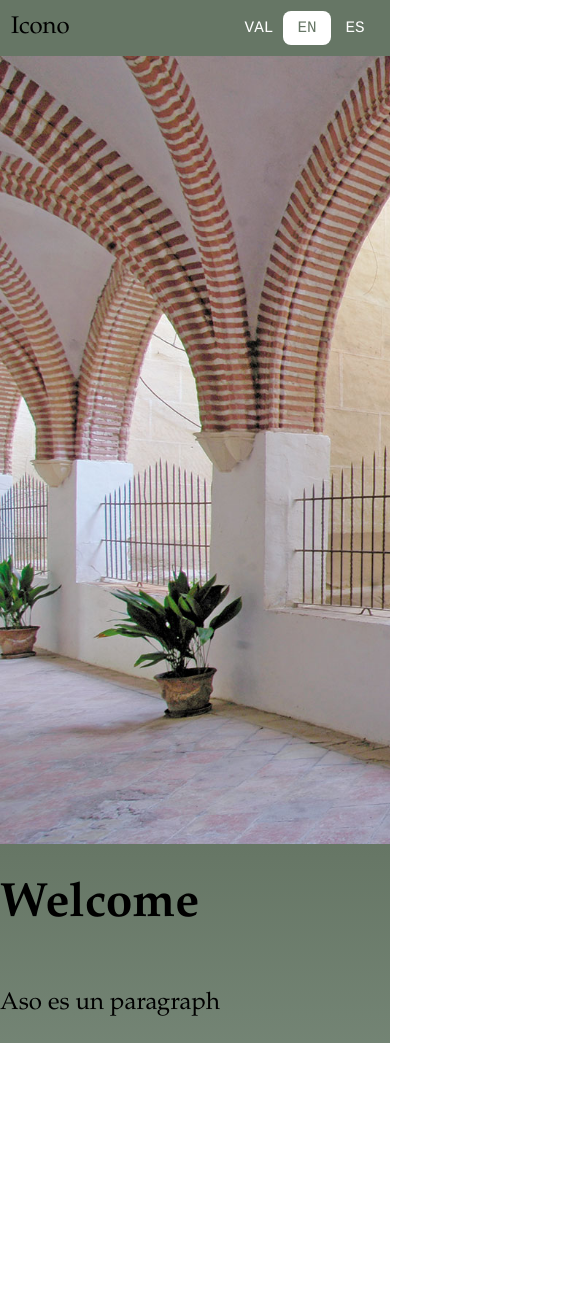
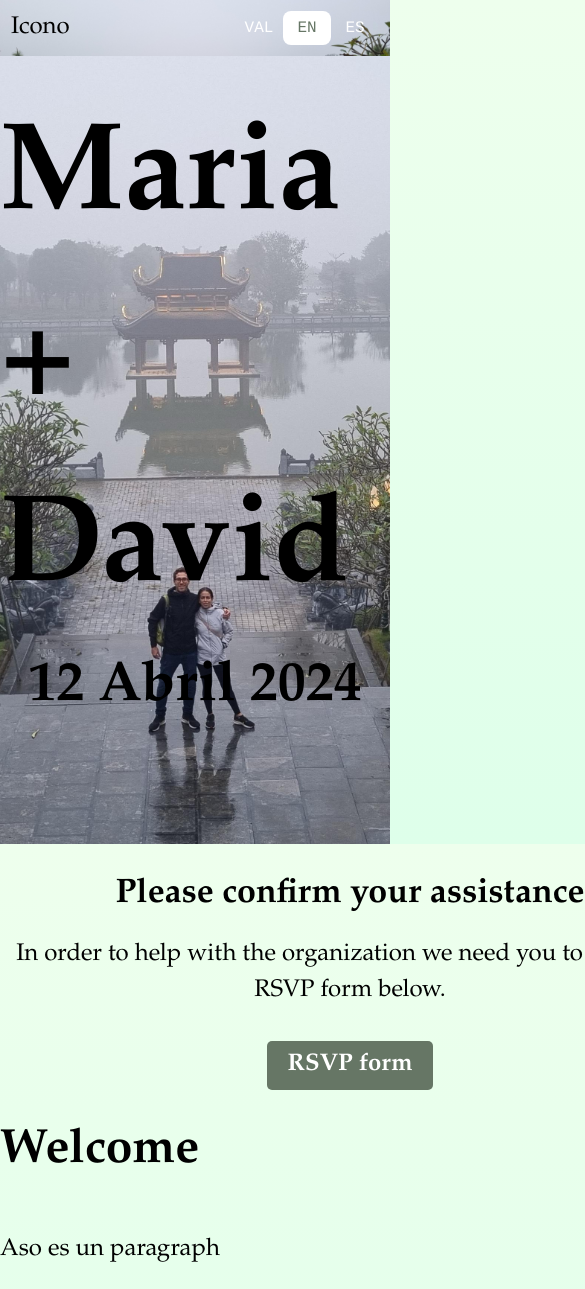
Before and after one commit to camilleri/web-boda, a React (Vite) app: page / in a window 390 px wide. Shown: the top 1289 px of the page, 585 px wide, since content can reach past the window. Before the commit the page ends 1043 px from the top, so only its background shows below. Built offline with nearby package versions, Linux system fonts and the light colour scheme.

Commit message:
Change picture

```diff
--- a/src/App.tsx
+++ b/src/App.tsx
@@ -1,7 +1,9 @@
 import Banner from "./Banner";
 import { Header } from "./Header";
+
 import "./i18n"; // Import your i18n configuration file.
 import { useTranslation } from "react-i18next";
+import Info from "./Info";
 
 function App() {
   const { t } = useTranslation();
@@ -11,6 +13,7 @@ function App() {
       <Header />
       <main>
         <Banner />
+        <Info />
         <h1>{t("welcome")}</h1>
         <p>Aso es un paragraph</p>
       </main>
--- a/src/Banner.css
+++ b/src/Banner.css
@@ -1,13 +1,20 @@
 .banner-img {
   background-color: blueviolet;
-  background-image: url("/claustromudejar.jpg");
+  background-image: url("/vietnam.jpeg");
   width: 100vw;
-  height: calc(100vh - 66px); /* Full viewport height minus header height */
+  /* height: calc(100vh - 66px); */ /* Full viewport height minus header height */
+  height: 100vh;
   background-size: cover;
+  background-position: center center; /* Horizontally and vertically center */
+  display: flex;
+  align-items: center;
+  justify-content: top;
+  flex-direction: column;
 }
 
 @media (max-width: 768px) {
   .banner-img {
-    height: calc(100vh - 56px); /* Full viewport height minus header height */
+    /* height: calc(100vh - 56px); */ /* Full viewport height minus header height */
+    height: 100vh;
   }
 }
--- a/src/Banner.tsx
+++ b/src/Banner.tsx
@@ -1,7 +1,26 @@
 import "./Banner.css";
+import FlexContainer from "./style_components/FlexContainer";
+import Spacer from "./style_components/Spacer";
+import Text from "./style_components/Text";
 
 function Banner() {
-  return <div className="banner-img"></div>;
+  return (
+    <div className="banner-img">
+      <Spacer top="88px" />
+      <FlexContainer
+        alignItems="center"
+        justifyContent="center"
+        flexDirection="column"
+      >
+        <Text fontSize="124px" fontWeight="600">
+          Maria + David
+        </Text>
+        <Text fontSize="56px" fontWeight="600">
+          12 Abril 2024
+        </Text>
+      </FlexContainer>
+    </div>
+  );
 }
 
 export default Banner;
--- a/src/Header.css
+++ b/src/Header.css
@@ -1,5 +1,8 @@
 header {
-  background-color: var(--color-dark-green);
+  /* background-color: var(--color-dark-green); */
+  background-image: url("/vietnam.jpeg");
+  background-size: cover;
+  background-position: center top; /* Horizontally and vertically center */
   position: fixed;
   top: 0;
   left: 0;
--- /dev/null
+++ b/src/Info.tsx
@@ -0,0 +1,61 @@
+import FlexContainer from "./style_components/FlexContainer";
+import Text from "./style_components/Text";
+import "./i18n"; // Import your i18n configuration file.
+import { useTranslation } from "react-i18next";
+import Spacer from "./style_components/Spacer";
+import styled from "styled-components";
+
+// Define the styled link
+const FormLink = styled.a`
+  text-decoration: none; /* Remove the default underline */
+  color: #fff; /* Set the text color */
+  background-color: #667665;
+  padding: 10px 20px; /* Add padding for space around the text */
+  border-radius: 5px; /* Round the corners */
+  display: inline-block; /* Make it behave like a block but inline */
+  transition: background-color 0.3s, transform 0.3s; /* Smooth transition for hover effects */
+
+  /* Hover effect */
+  &:hover {
+    background-color: #546153; /* Darker shade when hovered */
+    transform: scale(1.05); /* Slightly enlarge the link */
+  }
+
+  /* Focus effect */
+  &:focus {
+    outline: none; /* Remove default focus outline */
+    box-shadow: 0 0 5px rgba(0, 123, 255, 0.5); /* Add a custom focus shadow */
+  }
+`;
+
+function Info() {
+  const { t } = useTranslation();
+
+  return (
+    <FlexContainer
+      alignItems="center"
+      justifyContent="center"
+      flexDirection="column"
+    >
+      <Spacer top="26px" />
+      <Text fontSize="34px" fontWeight="600">
+        {t("confirm_assistance_title")}
+      </Text>
+      <Spacer top="16px" />
+      <div style={{ width: "700px" }}>
+        <Text textAlign="center">
+          {t("confirm_assistance_message")}
+          <Spacer top="16px" />
+        </Text>
+      </div>
+      <Spacer top="16px" />
+      <div>
+        <FormLink href="#form" className="form-link">
+          {t("rsvp_form")}
+        </FormLink>
+      </div>
+    </FlexContainer>
+  );
+}
+
+export default Info;
--- a/src/locales/en.ts
+++ b/src/locales/en.ts
@@ -1,6 +1,11 @@
 const en = {
   translation: {
     welcome: "Welcome",
+    confirm_assistance_title: "Please confirm your assistance",
+    confirm_assistance_message:
+      "In order to help with the organization we need you to fill in the RSVP form below.",
+    thanks: "Thanks!",
+    rsvp_form: "RSVP form",
   },
 };
 
--- a/src/main.css
+++ b/src/main.css
@@ -8,7 +8,7 @@
 
 body {
   margin: 0;
-  background: linear-gradient(180deg, #667665, #9eb1a5);
+  background: linear-gradient(180deg, #eeffed, #deffea);
   display: flex;
   font-family: Didot, Didot LT STD, Hoefler Text, Garamond, Times New Roman,
     serif;
@@ -22,14 +22,14 @@ body {
 main {
   display: flex;
   flex-direction: column;
-  padding-top: 70px;
+  /*padding-top: 70px; */
 }
 
-@media (max-width: 768px) {
+/* @media (max-width: 768px) {
   main {
     padding-top: 56px;
   }
-}
+} */
 
 button {
   border-radius: 8px;
--- /dev/null
+++ b/src/style_components/FlexContainer.tsx
@@ -0,0 +1,39 @@
+import styled from "styled-components";
+
+// Define the types for the props you want to pass to the flex container
+interface FlexContainerProps {
+  flexDirection?: "row" | "column" | "row-reverse" | "column-reverse";
+  justifyContent?:
+    | "flex-start"
+    | "flex-end"
+    | "center"
+    | "space-between"
+    | "space-around"
+    | "space-evenly";
+  alignItems?: "flex-start" | "flex-end" | "center" | "baseline" | "stretch";
+  alignContent?:
+    | "flex-start"
+    | "flex-end"
+    | "center"
+    | "space-between"
+    | "space-around"
+    | "stretch";
+  wrap?: "nowrap" | "wrap" | "wrap-reverse";
+  gap?: string; // gap between flex items
+  width?: string; // Optional width
+  height?: string; // Optional height
+}
+
+const FlexContainer = styled.div<FlexContainerProps>`
+  display: flex;
+  flex-direction: ${(props) => props.flexDirection || "row"};
+  justify-content: ${(props) => props.justifyContent || "flex-start"};
+  align-items: ${(props) => props.alignItems || "stretch"};
+  align-content: ${(props) => props.alignContent || "stretch"};
+  flex-wrap: ${(props) => props.wrap || "nowrap"};
+  gap: ${(props) => props.gap || "0"};
+  width: ${(props) => props.width || "100%"};
+  height: ${(props) => props.height || "auto"};
+`;
+
+export default FlexContainer;
--- /dev/null
+++ b/src/style_components/Spacer.tsx
@@ -0,0 +1,18 @@
+import styled from "styled-components";
+
+// Define a type for the padding props
+interface SpacerProps {
+  top?: string;
+  bottom?: string;
+  left?: string;
+  right?: string;
+}
+
+const Spacer = styled.div<SpacerProps>`
+  padding-top: ${(props) => props.top || "0px"};
+  padding-bottom: ${(props) => props.bottom || "0px"};
+  padding-left: ${(props) => props.left || "0px"};
+  padding-right: ${(props) => props.right || "0px"};
+`;
+
+export default Spacer;
--- /dev/null
+++ b/src/style_components/Text.tsx
@@ -0,0 +1,27 @@
+import styled from "styled-components";
+
+// Define the types for the text properties
+interface TextProps {
+  fontSize?: string; // Font size (e.g., '16px', '1.5rem')
+  fontWeight?: string | number; // Font weight (e.g., 'normal', 'bold', 400)
+  color?: string; // Text color (e.g., '#333', 'red')
+  lineHeight?: string; // Line height (e.g., '1.5', '20px')
+  textAlign?: "left" | "right" | "center" | "justify"; // Text alignment
+  textTransform?: "uppercase" | "lowercase" | "capitalize" | "none"; // Text transformation
+  fontFamily?: string; // Font family (e.g., 'Arial', 'Helvetica')
+  margin?: string; // Margin around the text
+  padding?: string; // Padding around the text
+}
+
+const Text = styled.p<TextProps>`
+  font-size: ${(props) => props.fontSize || "24px"};
+  font-weight: ${(props) => props.fontWeight || "normal"};
+  color: ${(props) => props.color || "#000"};
+  line-height: ${(props) => props.lineHeight || "1.5"};
+  text-align: ${(props) => props.textAlign || "left"};
+  text-transform: ${(props) => props.textTransform || "none"};
+  margin: ${(props) => props.margin || "0"};
+  padding: ${(props) => props.padding || "0"};
+`;
+
+export default Text;
```
Also changed, not shown: public/vietnam.jpeg (added), 1 other file (tests, documents, lock files or other folders).
